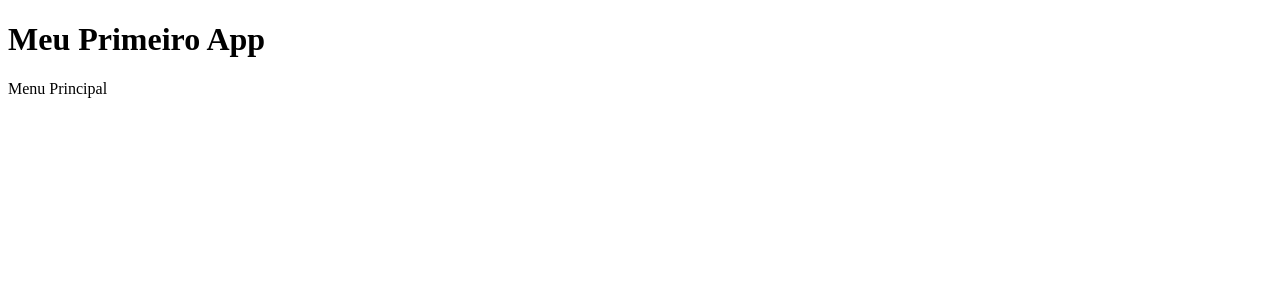
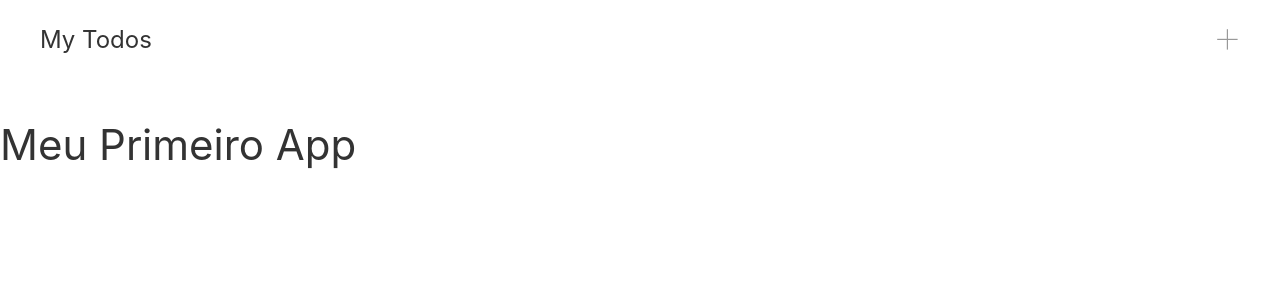
Before and after one commit to EdiJunior88/Balta.io_Criando_um_App_com_React, a React (Vite) app in the folder todo/: page / in a window 1280 px wide. Shown: the top 300 px of the page. Built offline with nearby package versions, Linux system fonts and the light colour scheme.

Commit message:
Criação do APP - Instalação - Estrutura do App - React e ReactDOM - Iniciando um componente - Rodando o App - Navbar - Menu de navegação

```diff
--- a/todo/index.html
+++ b/todo/index.html
@@ -1,13 +1,22 @@
 <!DOCTYPE html>
 <html lang="pt-br">
+
 <head>
   <meta charset="UTF-8" />
   <link rel="icon" type="image/svg+xml" href="/vite.svg" />
   <meta name="viewport" content="width=device-width, initial-scale=1.0" />
+  <!-- UIkit CSS -->
+  <link rel="stylesheet" href="https://cdn.jsdelivr.net/npm/uikit@3.16.13/dist/css/uikit.min.css" />
   <title>Vite + React + TS</title>
 </head>
+
 <body>
   <div id="root"></div>
   <script type="module" src="/src/main.tsx"></script>
+
+  <!-- UIkit JS -->
+  <script src="https://cdn.jsdelivr.net/npm/uikit@3.16.13/dist/js/uikit.min.js"></script>
+  <script src="https://cdn.jsdelivr.net/npm/uikit@3.16.13/dist/js/uikit-icons.min.js"></script>
 </body>
+
 </html>
--- a/todo/src/components/App.tsx
+++ b/todo/src/components/App.tsx
@@ -4,8 +4,8 @@ import Navbar from "./Navbar";
 const App = () => {
   return (
     <div>
+      <Navbar></Navbar>
       <h1>Meu Primeiro App</h1>
-      <Navbar></Navbar>
     </div>
   );
 };
--- a/todo/src/components/Navbar.tsx
+++ b/todo/src/components/Navbar.tsx
@@ -1,7 +1,27 @@
 import React from "react";
 
 const Navbar = () => {
-  return <div>Menu Principal</div>;
+  return (
+    <div className='uk-container'>
+      <nav className='uk-navbar'>
+        <div className='uk-navbar-left'>
+          <a className='uk-navbar-item uk-logo' href='#'>
+            My Todos
+          </a>
+        </div>
+
+        <div className='uk-navbar-right'>
+          <ul className='uk-navbar-nav'>
+            <li>
+              <a href='#'>
+                <span uk-icon='icon: plus; ratio: 1.2'></span>
+              </a>
+            </li>
+          </ul>
+        </div>
+      </nav>
+    </div>
+  );
 };
 
 export default Navbar;
```
Lines whose indentation alone changed are shown as unchanged.
